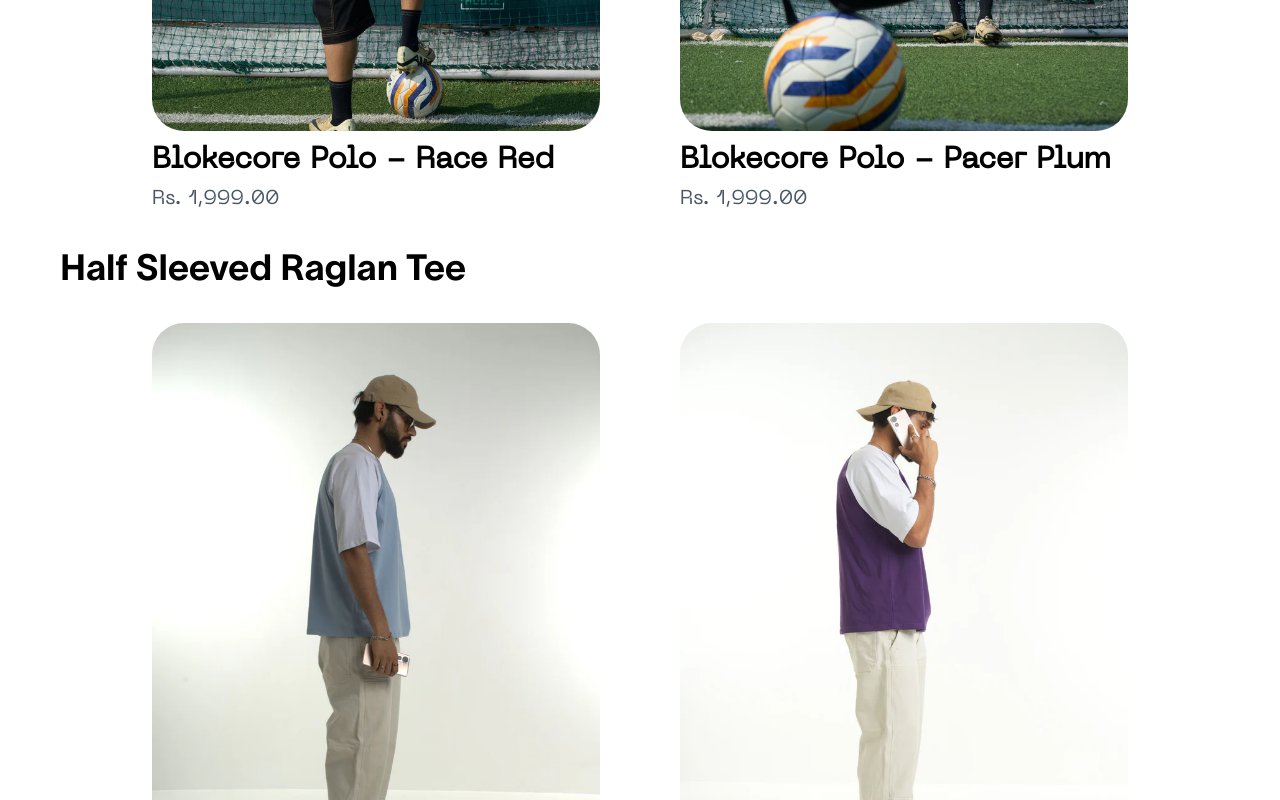
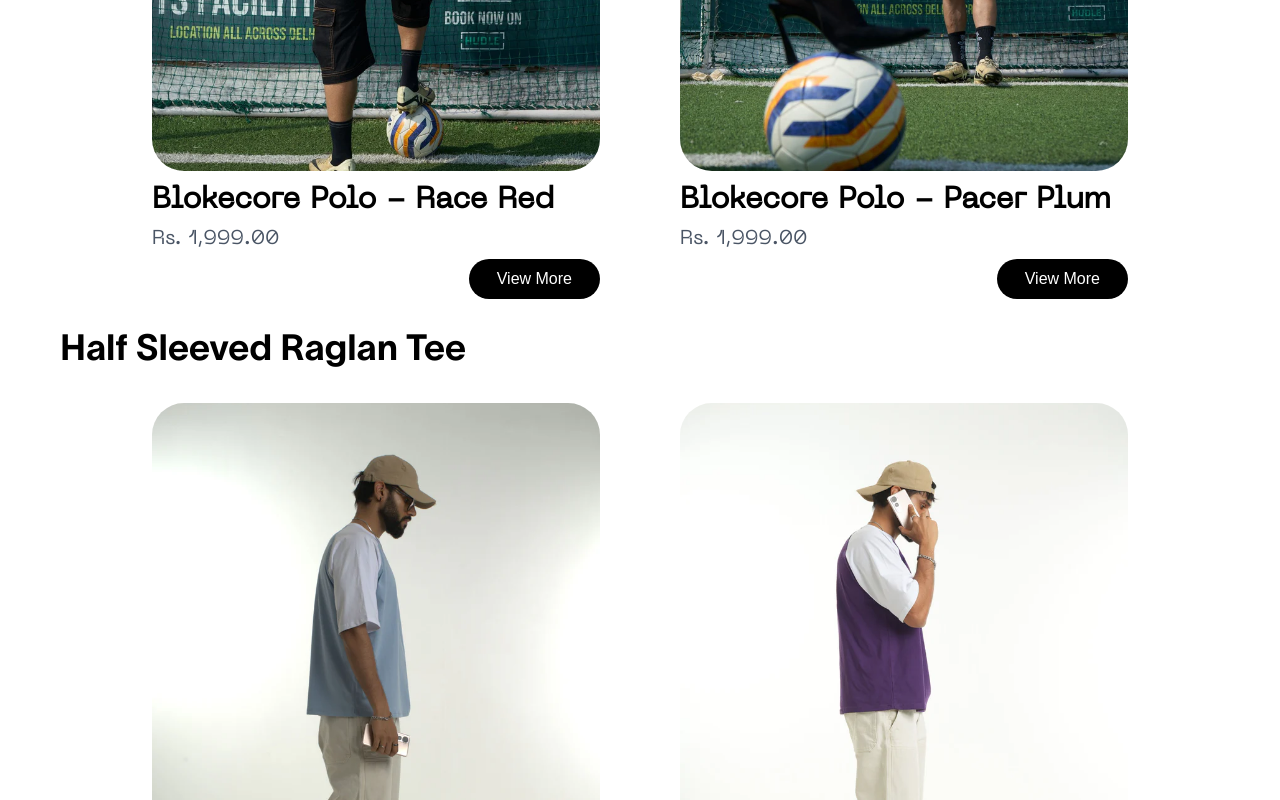
Before and after one commit to ScriptiveMen/UrbanNeeds, a React (Vite) app: page /products in a window 1280 px wide. Shown: the part 1780-2580 px from the top of the page. Built offline with nearby package versions, Linux system fonts and the light colour scheme; a web font is replaced by a local one.

Commit message:
added button

```diff
--- a/src/components/Card.jsx
+++ b/src/components/Card.jsx
@@ -31,9 +31,17 @@ const Card = ({ imgSrc, title, price }) => {
           alt=""
         />
       </div>
-      <div className=" py-2 font-machina text-black flex flex-col gap-2">
-        <h3 className="md:text-3xl text-xl font-semibold">{title}</h3>
-        <p className="md:text-xl text-sm text-gray-600">{price}</p>
+
+      <div className="flex flex-col justify-between">
+        <div className=" py-2 font-machina text-black flex flex-col gap-2">
+          <h3 className="md:text-3xl text-xl font-semibold">{title}</h3>
+          <p className="md:text-xl text-sm text-gray-600">{price}</p>
+        </div>
+        <div className="flex items-center md:justify-end justify-center">
+          <div className="bg-black cursor-pointer  text-white w-max md:px-7 px-5  text-center py-2 rounded-full hover:scale-95 mix-blend-normal">
+            View More
+          </div>
+        </div>
       </div>
     </div>
   );
```
